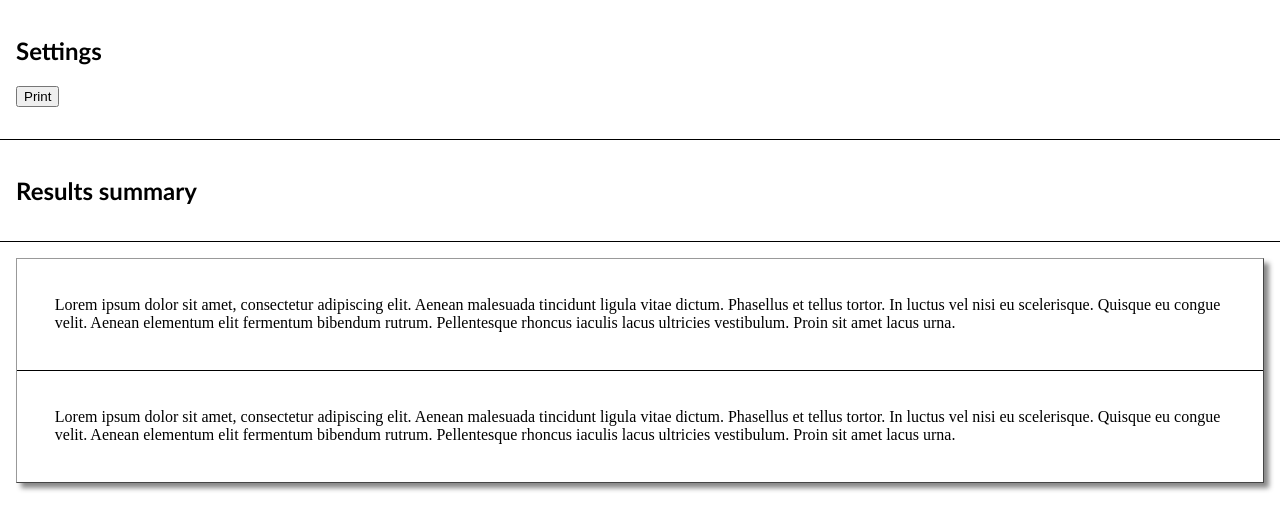
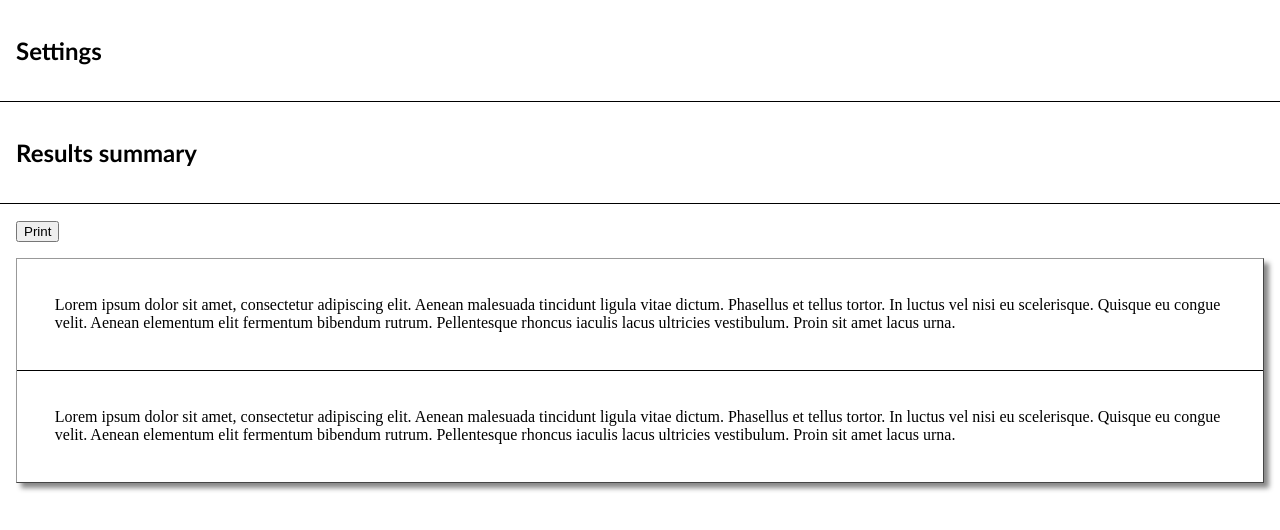
Before and after one commit to Eccenux/panel-groups-radomizer, a plain HTML site: page app/index.html in a window 1280 px wide. Drawn offline with Linux system fonts and the light colour scheme.

Commit message:
print to cards part

```diff
--- a/app/css/main.css
+++ b/app/css/main.css
@@ -16,11 +16,16 @@ html, body {
 	}
 }
 
-/* base section */
+/* base sections */
 @media screen {
 	body > section {
 		padding: 1em;
 		border-bottom: 1px solid black;
+	}
+}
+@media screen {
+	#cards > * {
+		margin: 1em;
 	}
 }
 
@@ -66,8 +71,6 @@ body {
 /* page shadow emulation */
 @media screen {
 	.page {
-		margin: 1em;
-
 		border: 1px outset #999;
 		box-shadow:         5px 5px 5px #888;
 		-moz-box-shadow:    5px 5px 5px #888;
--- a/app/index.html
+++ b/app/index.html
@@ -13,10 +13,6 @@
 	<!-- Settings form -->
 	<section id="settings" class="screen-only">
 		<h2 data-i18n-key="settings.Settings_form">Settings</h2>
-		<p><input type="button"
-			name="print" onclick="window.print()"
-			value="Print" data-i18n-key-attribute="Print:value"
-		></p>
 	</section>
 	<!-- Results summary -->
 	<section id="results" class="screen-only">
@@ -24,6 +20,12 @@
 	</section>
 	<!-- Cards for users that can be printed -->
 	<div id="cards">
+		<div class="buttons screen-only">
+			<p><input type="button"
+				name="print" onclick="window.print()"
+				value="Print" data-i18n-key-attribute="Print:value"
+			></p>
+		</div>
 		<div class="page">
 			<section>
 				<p>Lorem ipsum dolor sit amet, consectetur adipiscing elit. Aenean malesuada tincidunt ligula vitae dictum. Phasellus et tellus tortor. In luctus vel nisi eu scelerisque. Quisque eu congue velit. Aenean elementum elit fermentum bibendum rutrum. Pellentesque rhoncus iaculis lacus ultricies vestibulum. Proin sit amet lacus urna.</p>
```
